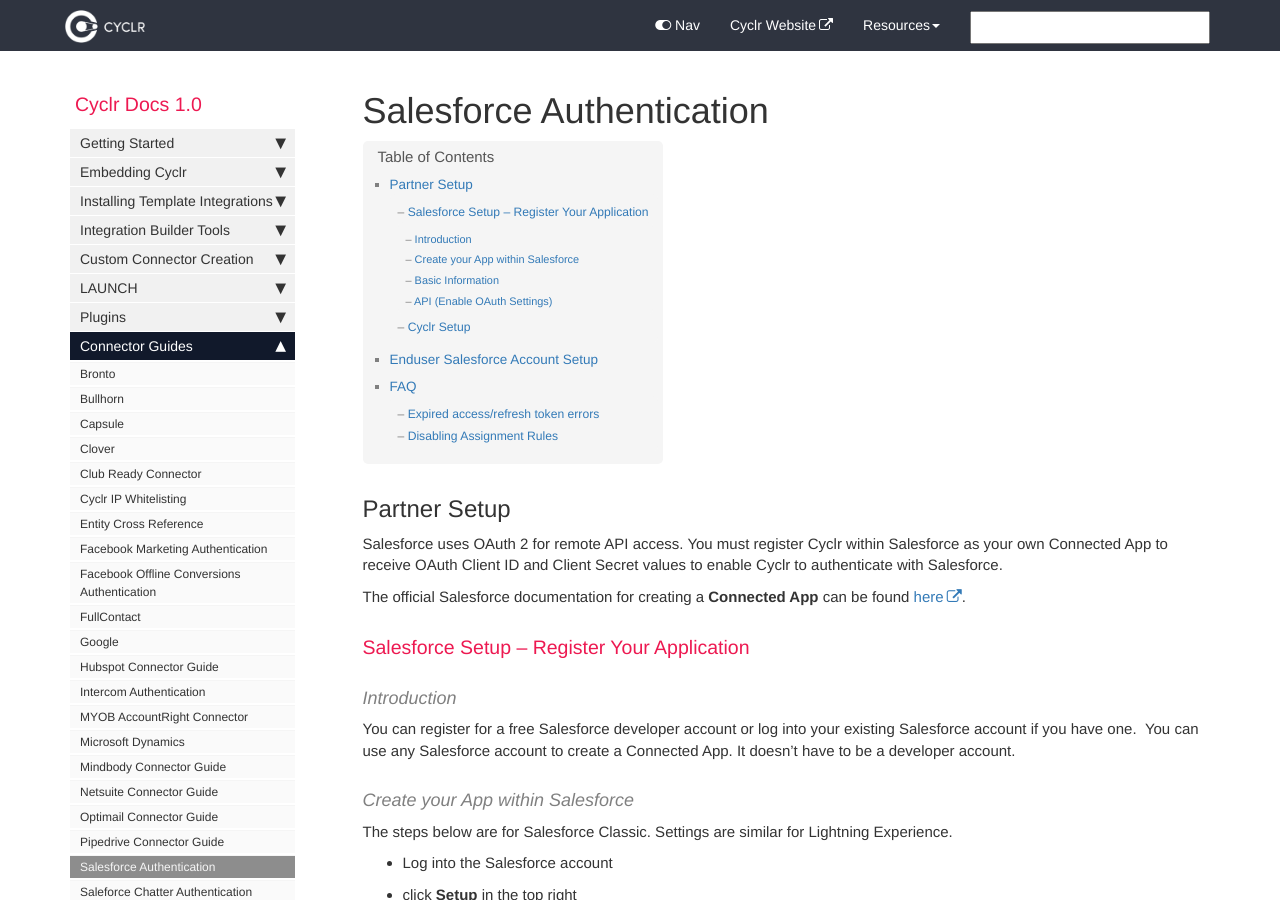
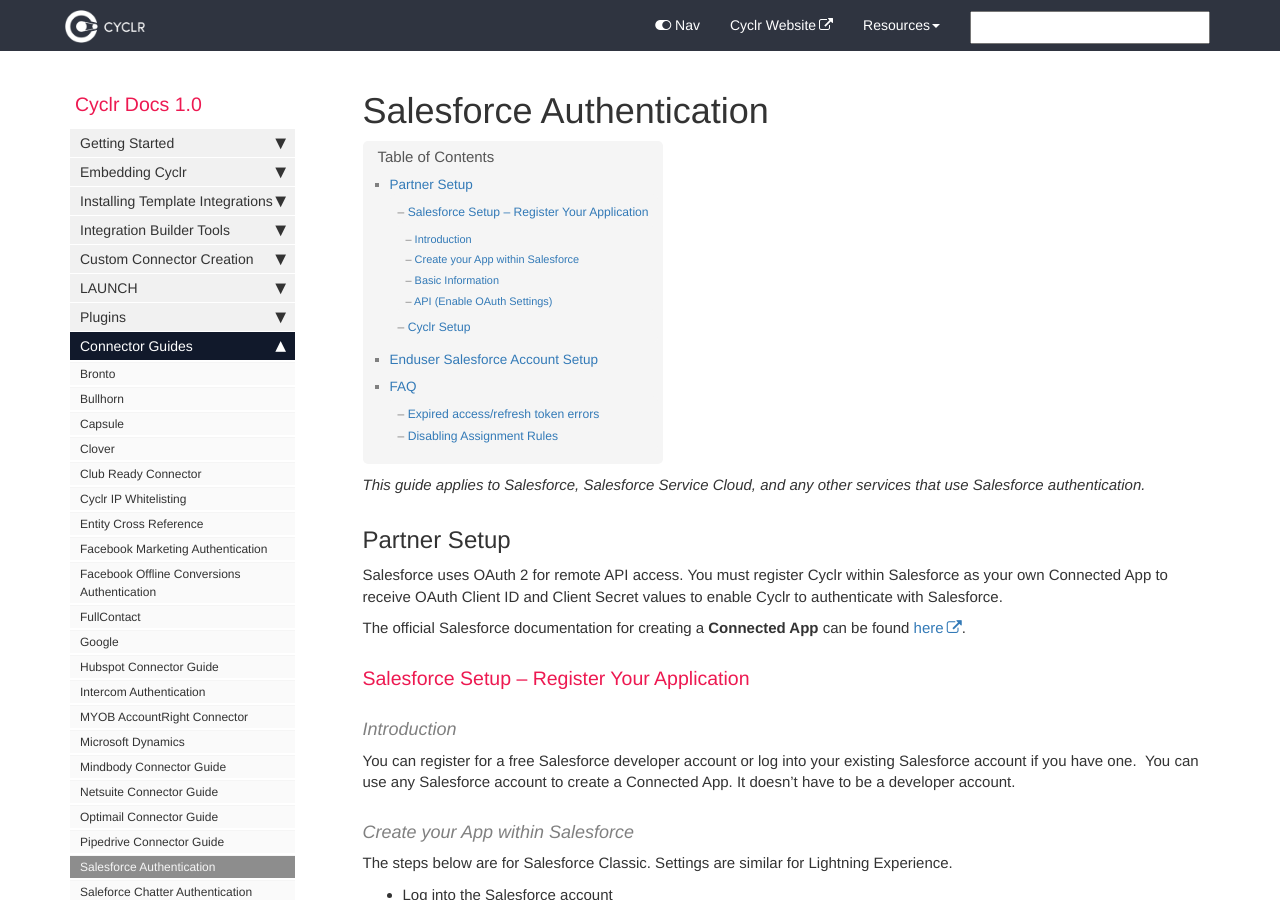
Before and after one commit to sneakysneak/docs, a Jekyll site: the page built from pages/connector-authentication/salesforce.md, in a window 1280 px wide and 900 px high. Built offline with Jekyll 4.4.1, drawn with Linux system fonts in a browser that asks for light colours; nearby versions of some CDN libraries; comment, search, counter and statistics services are not loaded.

Commit message:
Added "general" note.

```diff
--- a/pages/connector-authentication/salesforce.md
+++ b/pages/connector-authentication/salesforce.md
@@ -4,6 +4,8 @@ sidebar: cyclr_sidebar
 permalink: salesforce-connector
 tags: [connector]
 ---
+
+*This guide applies to Salesforce, Salesforce Service Cloud, and any other services that use Salesforce authentication.*
 
 ## Partner Setup
 
```
